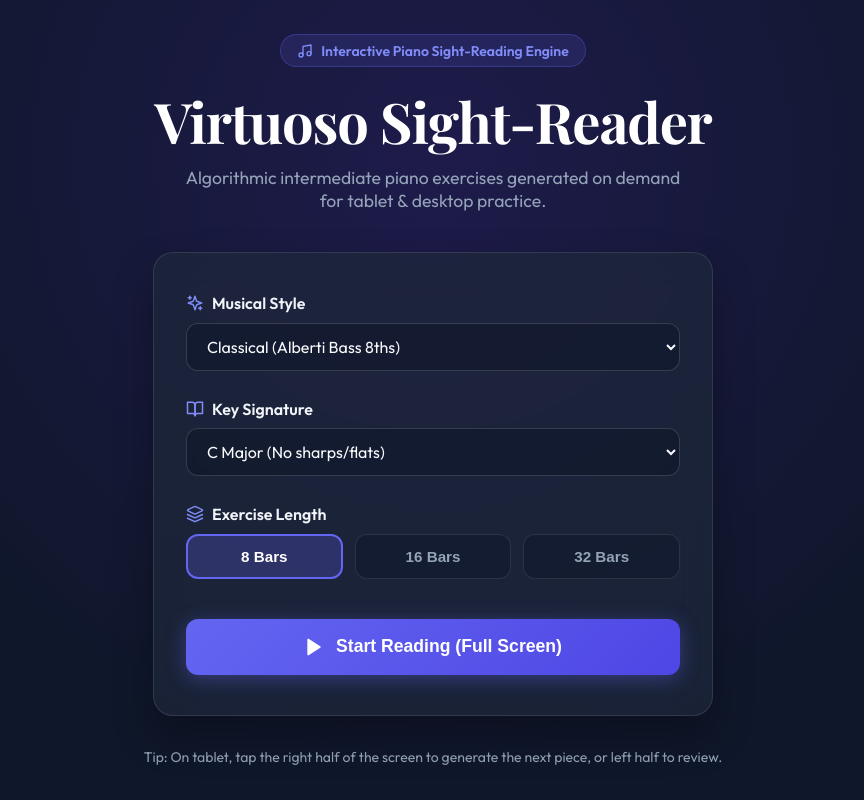
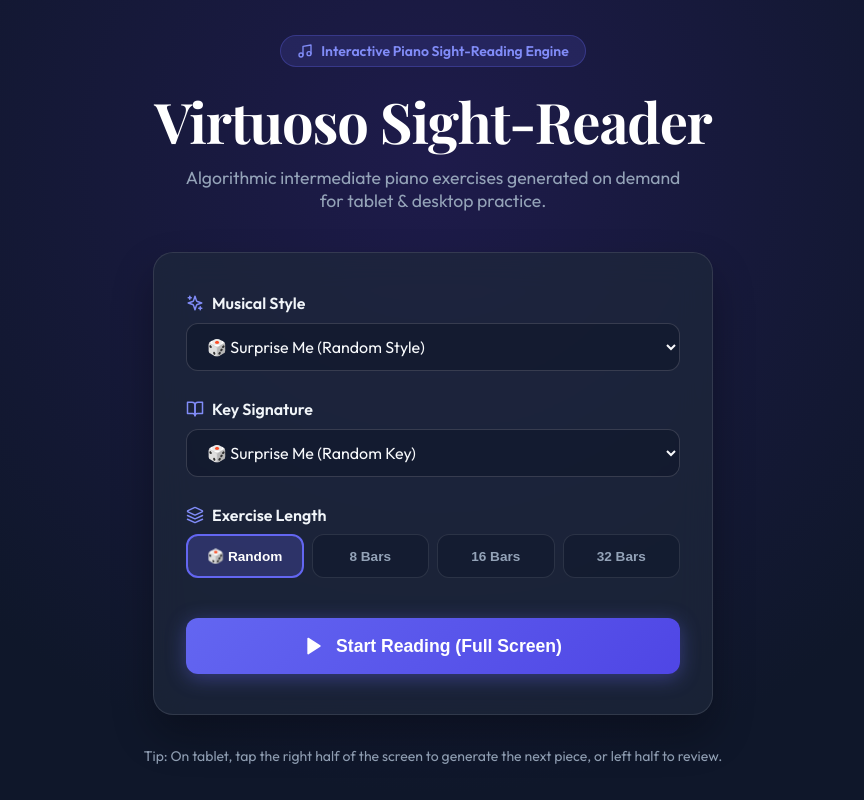
Before and after one commit to NeoSpark314/PianoSightReading, a React (Vite) app: page / in a window 1280 px wide. Shown: the whole page, without its empty margins (207-1071 px from the left). Built offline with nearby package versions, Linux system fonts and the light colour scheme; a web font is replaced by a local one.

Commit message:
Simplify settings to random default mode for style, key, and length, with localStorage persistence

```diff
--- a/src/App.tsx
+++ b/src/App.tsx
@@ -4,17 +4,40 @@ import { generateSightReadingPiece, GeneratedResult } from './engine/generator';
 import { SettingsScreen } from './components/SettingsScreen';
 import { ReadingView } from './components/ReadingView';
 
+const STORAGE_KEY = 'piano_sight_reading_config';
+
+const DEFAULT_CONFIG: GenerationConfig = {
+  style: 'random',
+  keyCenter: 'random',
+  length: 'random'
+};
+
 export const App: React.FC = () => {
   const [viewMode, setViewMode] = useState<'settings' | 'reading'>('settings');
 
-  const [config, setConfig] = useState<GenerationConfig>({
-    style: 'alberti',
-    keyCenter: 'C',
-    length: 8
+  const [config, setConfig] = useState<GenerationConfig>(() => {
+    try {
+      const saved = localStorage.getItem(STORAGE_KEY);
+      if (saved) {
+        return JSON.parse(saved);
+      }
+    } catch (err) {
+      console.warn('Could not read saved settings from localStorage:', err);
+    }
+    return DEFAULT_CONFIG;
   });
 
   const [history, setHistory] = useState<GeneratedResult[]>([]);
   const [historyIndex, setHistoryIndex] = useState<number>(0);
+
+  const handleConfigChange = (newConfig: GenerationConfig) => {
+    setConfig(newConfig);
+    try {
+      localStorage.setItem(STORAGE_KEY, JSON.stringify(newConfig));
+    } catch (err) {
+      console.warn('Could not save settings to localStorage:', err);
+    }
+  };
 
   const handleStartReading = () => {
     // Generate fresh piece
@@ -26,7 +49,7 @@ export const App: React.FC = () => {
     // Request fullscreen mode
     if (document.documentElement.requestFullscreen) {
       document.documentElement.requestFullscreen().catch(() => {
-        // Fullscreen API may be blocked without user gesture in some browsers
+        // Fullscreen API may be blocked without direct user gesture in some browsers
       });
     }
   };
@@ -60,7 +83,7 @@ export const App: React.FC = () => {
       {viewMode === 'settings' ? (
         <SettingsScreen
           config={config}
-          onChangeConfig={setConfig}
+          onChangeConfig={handleConfigChange}
           onStartReading={handleStartReading}
         />
       ) : (
--- a/src/components/SettingsScreen.tsx
+++ b/src/components/SettingsScreen.tsx
@@ -1,5 +1,5 @@
 import React from 'react';
-import { GenerationConfig, StyleType, KeyCenter } from '../engine/types';
+import { GenerationConfig, StyleType, KeyCenter, LengthOption } from '../engine/types';
 import { Music, Play, Sparkles, BookOpen, Layers } from 'lucide-react';
 
 interface SettingsScreenProps {
@@ -21,7 +21,7 @@ export const SettingsScreen: React.FC<SettingsScreenProps> = ({
     onChangeConfig({ ...config, keyCenter: e.target.value as KeyCenter });
   };
 
-  const handleLengthChange = (length: 8 | 16 | 32) => {
+  const handleLengthChange = (length: LengthOption) => {
     onChangeConfig({ ...config, length });
   };
 
@@ -92,6 +92,7 @@ export const SettingsScreen: React.FC<SettingsScreenProps> = ({
             onChange={handleStyleChange}
             className="custom-select"
           >
+            <option value="random">🎲 Surprise Me (Random Style)</option>
             <option value="alberti">Classical (Alberti Bass 8ths)</option>
             <option value="waltz">Waltz (3/4 Lyrical Bass & Chords)</option>
             <option value="chorale">Chorale (4/4 Smooth Voice Leading)</option>
@@ -117,13 +118,13 @@ export const SettingsScreen: React.FC<SettingsScreenProps> = ({
             onChange={handleKeyChange}
             className="custom-select"
           >
+            <option value="random">🎲 Surprise Me (Random Key)</option>
             <option value="C">C Major (No sharps/flats)</option>
             <option value="Am">A Minor (No sharps/flats)</option>
             <option value="G">G Major (1 Sharp - F#)</option>
             <option value="Em">E Minor (1 Sharp - F#)</option>
             <option value="F">F Major (1 Flat - Bb)</option>
             <option value="Dm">D Minor (1 Flat - Bb)</option>
-            <option value="random">🎲 Randomize Key</option>
           </select>
         </div>
 
@@ -142,16 +143,16 @@ export const SettingsScreen: React.FC<SettingsScreenProps> = ({
           </label>
           <div style={{
             display: 'grid',
-            gridTemplateColumns: 'repeat(3, 1fr)',
-            gap: '0.75rem'
+            gridTemplateColumns: 'repeat(4, 1fr)',
+            gap: '0.5rem'
           }}>
-            {[8, 16, 32].map((len) => (
+            {(['random', 8, 16, 32] as LengthOption[]).map((len) => (
               <button
-                key={len}
+                key={String(len)}
                 type="button"
-                onClick={() => handleLengthChange(len as 8 | 16 | 32)}
+                onClick={() => handleLengthChange(len)}
                 style={{
-                  padding: '0.75rem',
+                  padding: '0.75rem 0.25rem',
                   borderRadius: '0.75rem',
                   border: config.length === len
                     ? '2px solid #6366f1'
@@ -161,12 +162,12 @@ export const SettingsScreen: React.FC<SettingsScreenProps> = ({
                     : 'rgba(15, 23, 42, 0.5)',
                   color: config.length === len ? '#ffffff' : 'var(--text-muted)',
                   fontWeight: 600,
-                  fontSize: '0.95rem',
+                  fontSize: '0.85rem',
                   cursor: 'pointer',
                   transition: 'all 0.15s ease'
                 }}
               >
-                {len} Bars
+                {len === 'random' ? '🎲 Random' : `${len} Bars`}
               </button>
             ))}
           </div>
--- a/src/engine/expressive.ts
+++ b/src/engine/expressive.ts
@@ -7,7 +7,7 @@ export function applyExpressiveMarkers(
   const totalMeasures = measures.length;
 
   // Tempo markings based on style
-  const tempoTexts: Record<StyleType, string> = {
+  const tempoTexts: Record<string, string> = {
     alberti: 'Allegretto',
     waltz: 'Tempo di Valse',
     chorale: 'Andante religioso',
--- a/src/engine/generator.ts
+++ b/src/engine/generator.ts
@@ -1,4 +1,4 @@
-import { GenerationConfig, MusicPiece, MeasureData, TimeSignature, NoteDuration } from './types';
+import { GenerationConfig, MusicPiece, MeasureData, TimeSignature, NoteDuration, StyleType, KeyCenter } from './types';
 import { KEYS_MAP } from './pitchUtils';
 import { generateHarmonicProgression } from './harmonics';
 import { generateLeftHandMeasure } from './leftHand';
@@ -12,22 +12,36 @@ export interface GeneratedResult {
 }
 
 export function generateSightReadingPiece(config: GenerationConfig): GeneratedResult {
-  // Resolve key center if set to random
+  // Resolve random style
+  let style = config.style;
+  if (style === 'random') {
+    const availableStyles: StyleType[] = ['alberti', 'waltz', 'chorale', 'pop'];
+    style = availableStyles[Math.floor(Math.random() * availableStyles.length)];
+  }
+
+  // Resolve random key center
   let keyKey = config.keyCenter;
   if (keyKey === 'random') {
-    const keys = ['C', 'Am', 'G', 'Em', 'F', 'Dm'];
-    keyKey = keys[Math.floor(Math.random() * keys.length)] as any;
+    const keys: KeyCenter[] = ['C', 'Am', 'G', 'Em', 'F', 'Dm'];
+    keyKey = keys[Math.floor(Math.random() * keys.length)];
+  }
+
+  // Resolve random length
+  let length: 8 | 16 | 32 = config.length === 'random' ? 8 : config.length;
+  if (config.length === 'random') {
+    const lengths: (8 | 16 | 32)[] = [8, 16, 32];
+    length = lengths[Math.floor(Math.random() * lengths.length)];
   }
 
   const keyInfo = KEYS_MAP[keyKey] || KEYS_MAP['C'];
 
   // Time Signature based on style
-  const timeSignature: TimeSignature = config.style === 'waltz'
+  const timeSignature: TimeSignature = style === 'waltz'
     ? { beats: 3, beatType: 4, name: '3/4' }
     : { beats: 4, beatType: 4, name: '4/4' };
 
   // Phase 1: Harmonic Backbone
-  const harmonicProgression = generateHarmonicProgression(keyKey, config.length);
+  const harmonicProgression = generateHarmonicProgression(keyKey, length);
 
   // Phase 2 & 3: LH & RH note generation measure by measure
   const rawMeasures: MeasureData[] = [];
@@ -41,13 +55,13 @@ export function generateSightReadingPiece(config: GenerationConfig): GeneratedRe
 
     // Select a fresh rhythmic motif for every 4-bar phrase
     if (phrasePos === 0) {
-      activePhraseMotif = selectPhraseMotif(config.style);
+      activePhraseMotif = selectPhraseMotif(style);
     }
 
-    const bassNotes = generateLeftHandMeasure(hMeasure, config.style, isFinal);
+    const bassNotes = generateLeftHandMeasure(hMeasure, style, isFinal);
     const trebleNotes = generateRightHandMeasure(
       hMeasure,
-      config.style,
+      style,
       keyKey,
       prevTrebleNote,
       isFinal,
@@ -67,7 +81,7 @@ export function generateSightReadingPiece(config: GenerationConfig): GeneratedRe
   }
 
   // Phase 4: Expressive Markers
-  const expressiveMeasures = applyExpressiveMarkers(rawMeasures, config.style);
+  const expressiveMeasures = applyExpressiveMarkers(rawMeasures, style);
 
   // Title generation
   const styleNames: Record<string, string> = {
@@ -77,7 +91,7 @@ export function generateSightReadingPiece(config: GenerationConfig): GeneratedRe
     pop: 'Syncopated Modern Etude'
   };
 
-  const title = config.title || `${styleNames[config.style]} in ${keyInfo.name}`;
+  const title = config.title || `${styleNames[style]} in ${keyInfo.name}`;
 
   const piece: MusicPiece = {
     title,
@@ -86,8 +100,8 @@ export function generateSightReadingPiece(config: GenerationConfig): GeneratedRe
     keyFifths: keyInfo.fifths,
     isMinor: keyInfo.isMinor,
     timeSignature,
-    tempo: config.style === 'chorale' ? 72 : config.style === 'alberti' ? 108 : 120,
-    tempoText: config.style === 'chorale' ? 'Andante' : 'Allegretto',
+    tempo: style === 'chorale' ? 72 : style === 'alberti' ? 108 : 120,
+    tempoText: style === 'chorale' ? 'Andante' : 'Allegretto',
     measures: expressiveMeasures
   };
 
--- a/src/engine/types.ts
+++ b/src/engine/types.ts
@@ -1,6 +1,8 @@
-export type StyleType = 'alberti' | 'waltz' | 'chorale' | 'pop';
+export type StyleType = 'alberti' | 'waltz' | 'chorale' | 'pop' | 'random';
 
 export type KeyCenter = 'C' | 'Am' | 'G' | 'Em' | 'F' | 'Dm' | 'random';
+
+export type LengthOption = 8 | 16 | 32 | 'random';
 
 export type TimeSignature = {
   beats: number;
@@ -65,7 +67,7 @@ export interface MeasureData {
 export interface GenerationConfig {
   style: StyleType;
   keyCenter: KeyCenter;
-  length: 8 | 16 | 32;
+  length: LengthOption;
   tempo?: number;
   title?: string;
 }
```
